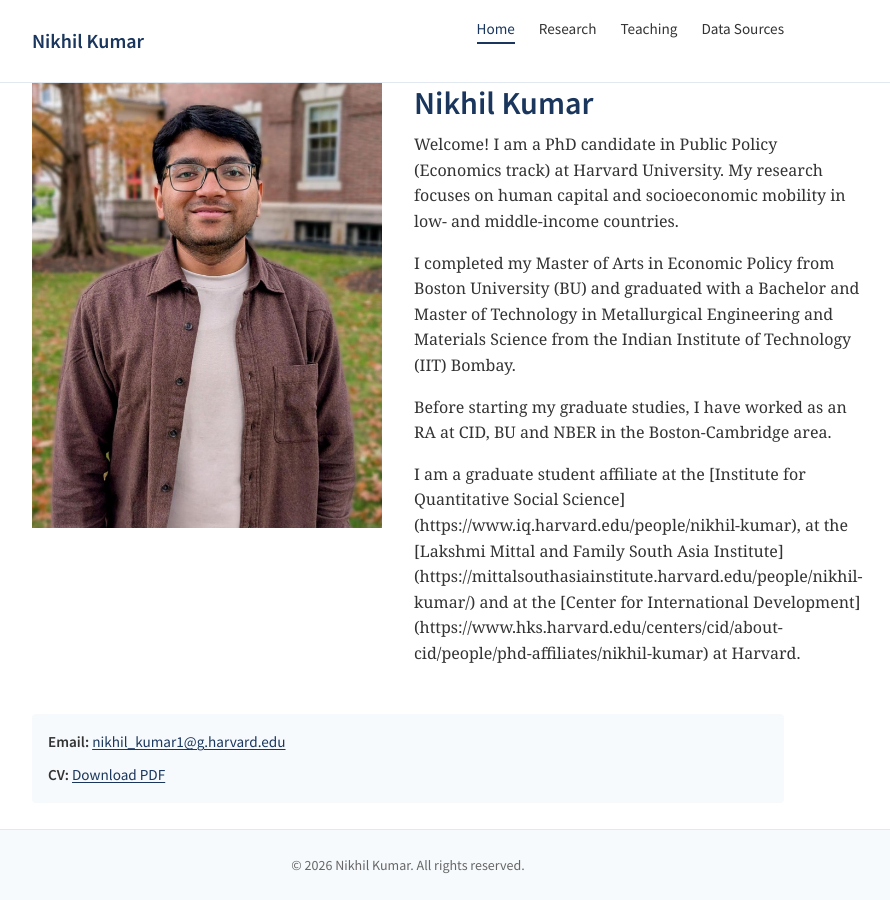
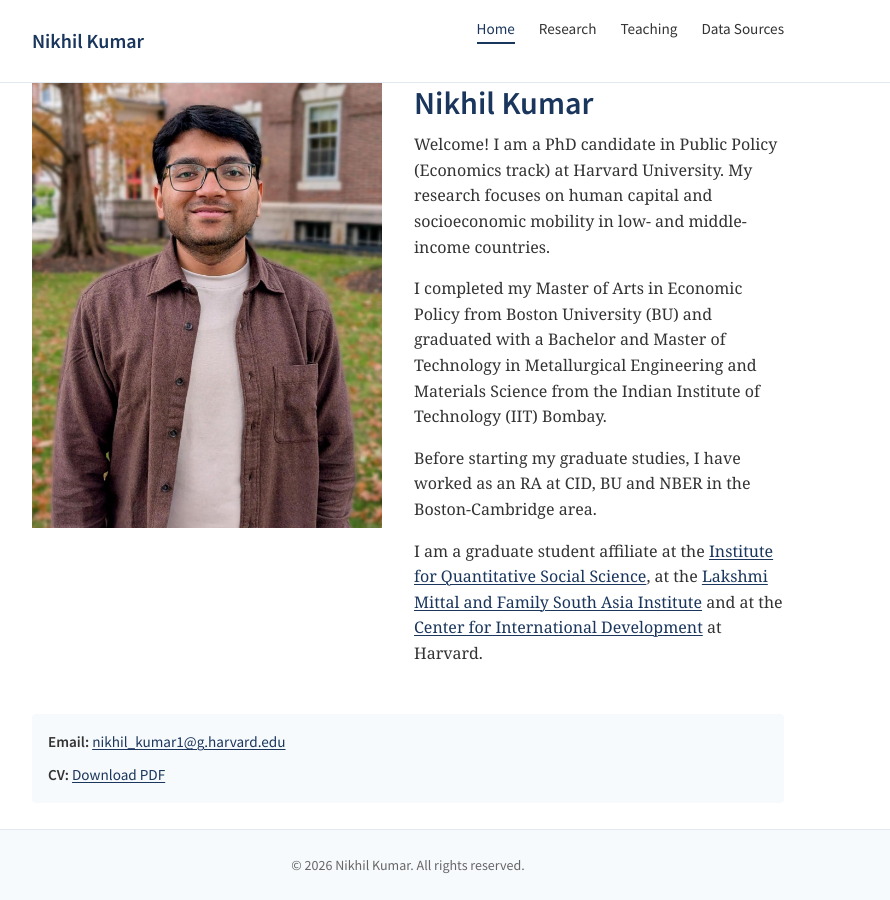
Before and after one commit to nikhilklath/nikhilklath.github.io, a Jekyll site: the page built from index.md, in a window 1280 px wide. Shown: the whole page, without its empty margins (232-1122 px from the left). Built offline with Jekyll 4.4.1, drawn with Linux system fonts in a browser that asks for light colours; some web fonts are replaced; part of the change alters nothing that is shown.

Commit message:
Fix affiliate links - convert Markdown to HTML
Markdown links don't render inside HTML blocks, converted to <a> tags.

Co-Authored-By: Claude Opus 4.5 <noreply@anthropic.com>

```diff
--- a/index.md
+++ b/index.md
@@ -12,7 +12,7 @@ title: Home
     <p>Welcome! I am a PhD candidate in Public Policy (Economics track) at Harvard University. My research focuses on human capital and socioeconomic mobility in low- and middle-income countries.</p>
     <p>I completed my Master of Arts in Economic Policy from Boston University (BU) and graduated with a Bachelor and Master of Technology in Metallurgical Engineering and Materials Science from the Indian Institute of Technology (IIT) Bombay.</p>
     <p>Before starting my graduate studies, I have worked as an RA at CID, BU and NBER in the Boston-Cambridge area.</p>
-    <p>I am a graduate student affiliate at the [Institute for Quantitative Social Science](https://www.iq.harvard.edu/people/nikhil-kumar), at the [Lakshmi Mittal and Family South Asia Institute](https://mittalsouthasiainstitute.harvard.edu/people/nikhil-kumar/) and at the [Center for International Development](https://www.hks.harvard.edu/centers/cid/about-cid/people/phd-affiliates/nikhil-kumar) at Harvard.</p>
+    <p>I am a graduate student affiliate at the <a href="https://www.iq.harvard.edu/people/nikhil-kumar">Institute for Quantitative Social Science</a>, at the <a href="https://mittalsouthasiainstitute.harvard.edu/people/nikhil-kumar/">Lakshmi Mittal and Family South Asia Institute</a> and at the <a href="https://www.hks.harvard.edu/centers/cid/about-cid/people/phd-affiliates/nikhil-kumar">Center for International Development</a> at Harvard.</p>
   </div>
 </div>
 
```
